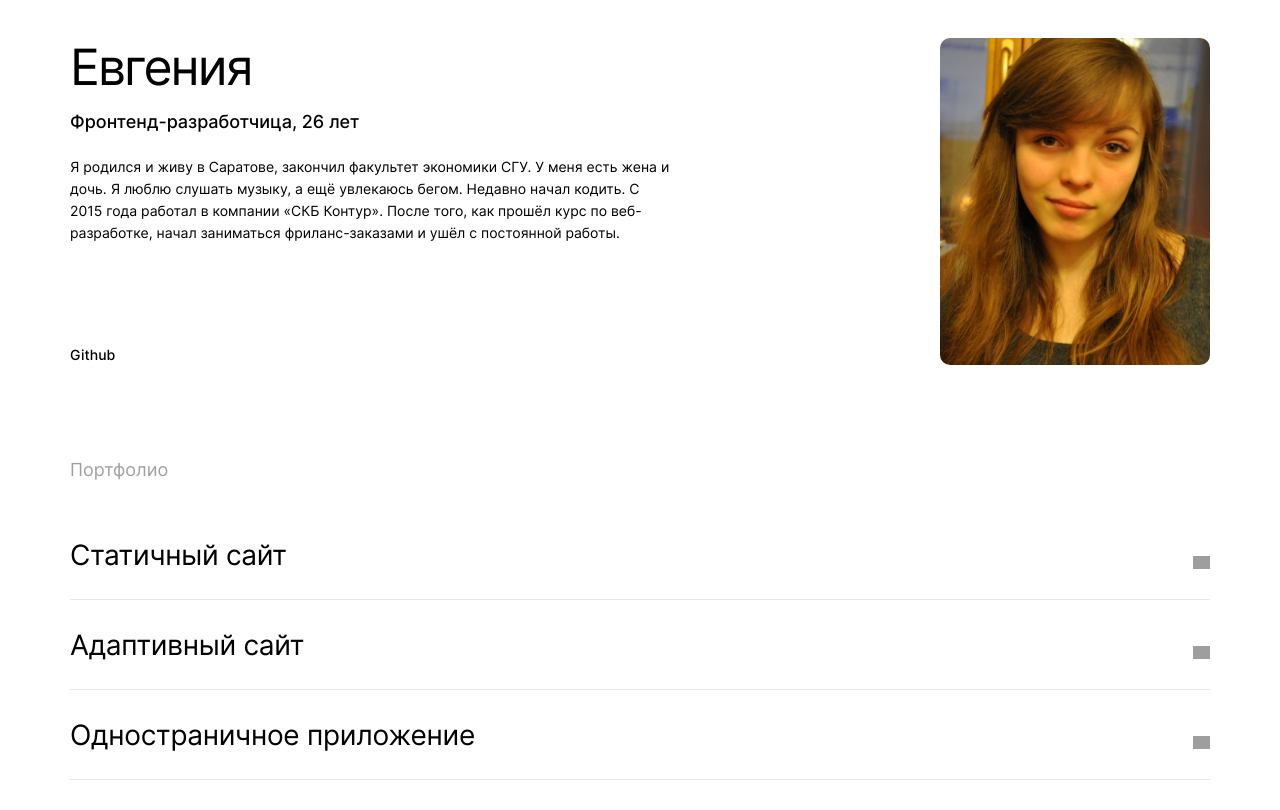
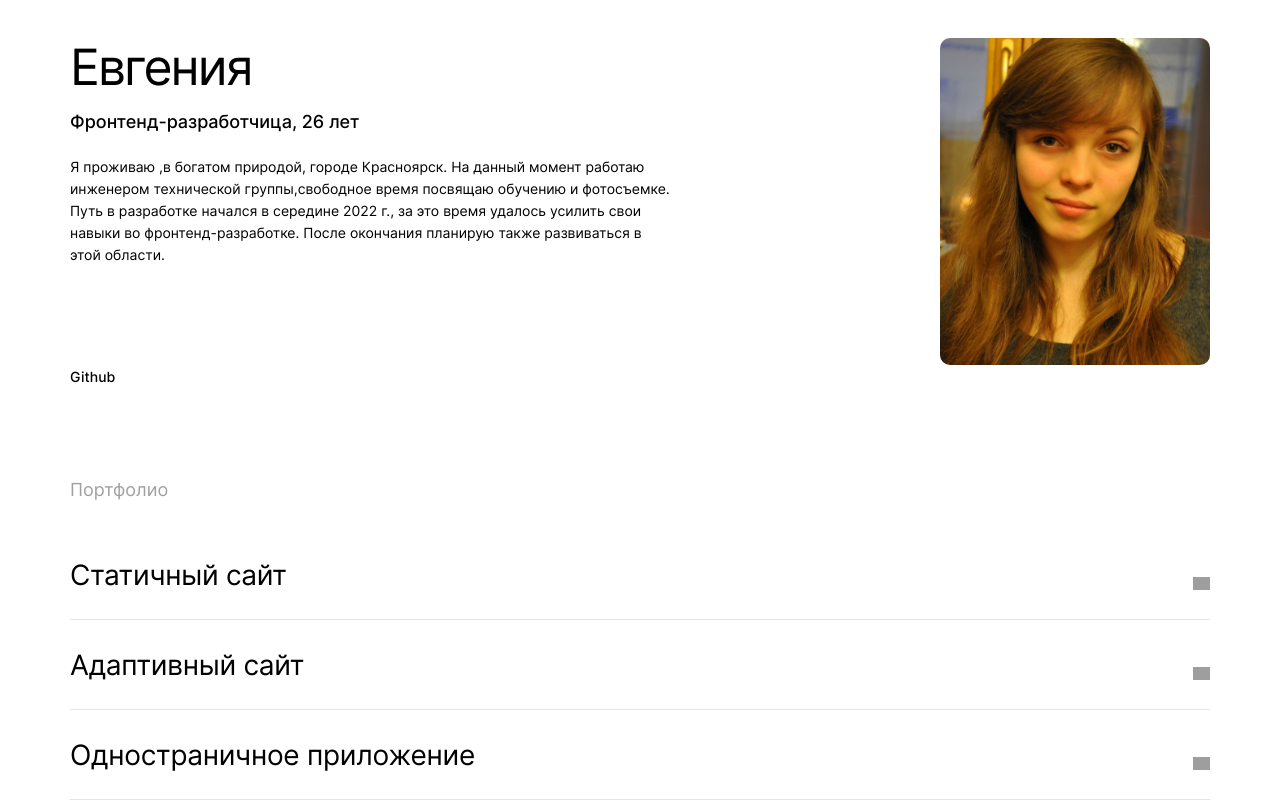
Before and after one commit to mintolime/movies-explorer-frontend, a React (Create React App) app in the folder movie-app/: page / in a window 1280 px wide. Shown: the part 2080-2890 px from the top of the page. Built offline with nearby package versions, Linux system fonts and the light colour scheme; grey boxes are pictures that could not be loaded.

Commit message:
edit: edited text about me

```diff
--- a/movie-app/src/components/AboutMe/AboutMe.jsx
+++ b/movie-app/src/components/AboutMe/AboutMe.jsx
@@ -12,7 +12,12 @@ function AboutMe() {
         <div className="about-me__brief">
           <h1 className="about-me__title">Евгения</h1>
           <p className="about-me__subtitle">Фронтенд-разработчица, 26 лет</p>
-          <p className="about-me__text">Я родился и живу в Саратове, закончил факультет экономики СГУ. У меня есть жена и дочь. Я люблю слушать музыку, а ещё увлекаюсь бегом. Недавно начал кодить. С 2015 года работал в компании «СКБ Контур». После того, как прошёл курс по веб-разработке, начал заниматься фриланс-заказами и ушёл с постоянной работы.</p>
+          <p className="about-me__text">
+          Я проживаю ,в богатом природой, городе Красноярск.
+          На данный момент работаю инженером технической группы,свободное время посвящаю обучению и фотосъемке.
+          Путь в разработке начался в середине 2022 г., за это время удалось усилить свои навыки во фронтенд-разработке.
+          После окончания планирую также развиваться в этой области.
+          </p>
           <a className="about-me__link" href="#git">
             Github
           </a>
```
